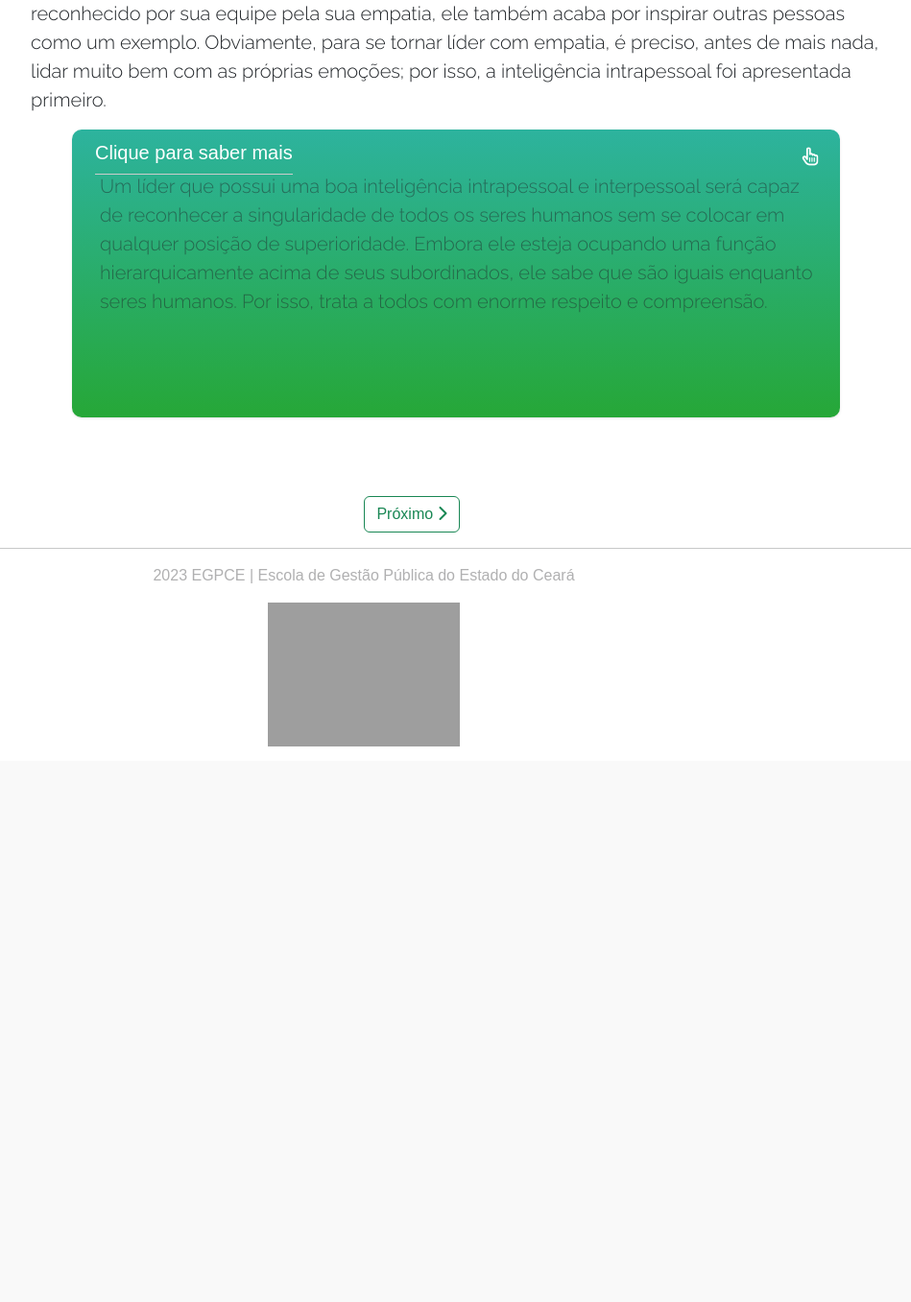
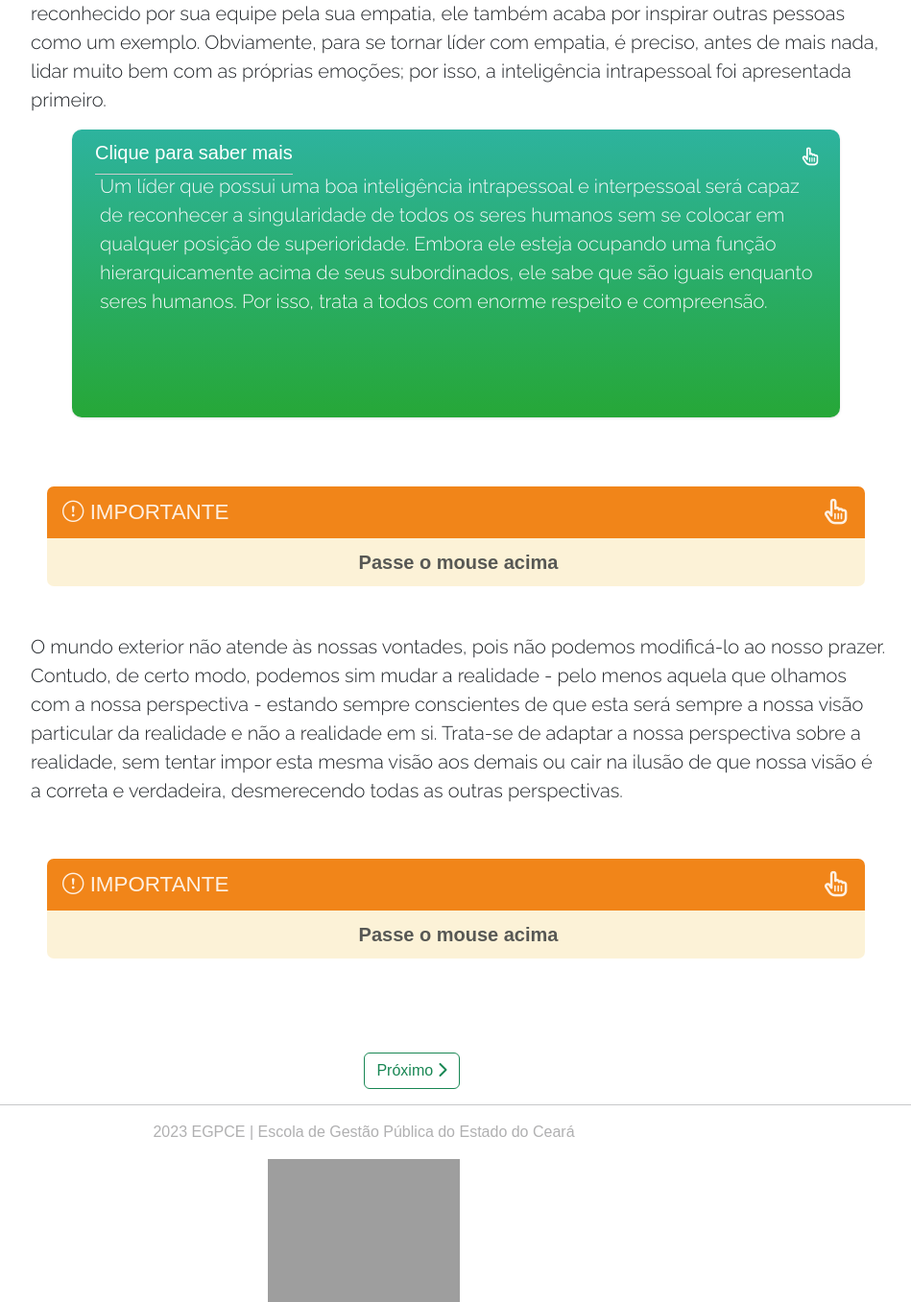
Before and after one commit to davibarbosamarques/InteligenciaEmocional_EGPCE, a PHP site: page /topico03.php in a window 1280 px wide. Shown: the part 4191-5548 px from the top of the page at 96% size, without its empty margins (261-1210 px from the left). Before the commit the page ends 4969 px from the top, so only its background shows below. Run offline with PHP 8.4, Linux system fonts and the light colour scheme; grey boxes are pictures that could not be loaded.

Commit message:
terminei o topico-03 falta apenas ajeitar a responsividade

```diff
--- a/Modulo02/layout/head.php
+++ b/Modulo02/layout/head.php
@@ -16,8 +16,6 @@
     <script src="https://cdn.jsdelivr.net/npm/bootstrap@5.3.2/dist/js/bootstrap.min.js"
         integrity="sha384-BBtl+eGJRgqQAUMxJ7pMwbEyER4l1g+O15P+16Ep7Q9Q+zqX6gSbd85u4mG4QzX+"
         crossorigin="anonymous"></script>
-    <!-- link do scroollrevel -->
-    <script src="https://unpkg.com/scrollreveal"></script>
     <!-- Cdn do bootstrap icons -->
     <link rel="stylesheet" href="https://cdn.jsdelivr.net/npm/bootstrap-icons@1.10.5/font/bootstrap-icons.css">
     <!-- cdn jquery  -->
--- a/Modulo02/topico03.php
+++ b/Modulo02/topico03.php
@@ -275,7 +275,7 @@
                                         <span class="material-symbols-outlined"> <i id="icon-pointer" class="fa-regular fa-hand-pointer fa-beat" style="color:white"></i> </span>
                                         </header>
 
-                                        <p class="text-left">Um líder que possui uma boa inteligência intrapessoal e interpessoal será capaz de reconhecer a singularidade de todos os seres humanos sem se colocar em qualquer posição de superioridade. Embora ele esteja ocupando uma função hierarquicamente acima de seus subordinados, ele sabe que são iguais enquanto seres humanos. Por isso, trata a todos com enorme respeito e compreensão.</p>
+                                        <p class="text-left text-light" style="opacity:1">Um líder que possui uma boa inteligência intrapessoal e interpessoal será capaz de reconhecer a singularidade de todos os seres humanos sem se colocar em qualquer posição de superioridade. Embora ele esteja ocupando uma função hierarquicamente acima de seus subordinados, ele sabe que são iguais enquanto seres humanos. Por isso, trata a todos com enorme respeito e compreensão.</p>
 
                                     </div>
                                     <div class="back">
@@ -291,6 +291,46 @@
                                 </label>
                             </div>
                         </div>
+                        <!-- CAIXA DE TEXTO IMPORTANTE -->
+                        <section class="container">
+                            <div class="accordion">
+                            <section id="content">
+                                <div class="caixaprincipal" id="tituloimportante">
+                                <div class="div_teste">
+                                    <div><i class="bi bi-exclamation-circle"></i> IMPORTANTE </div>
+                                    <i id="icon-pointer" class="fa-regular fa-hand-pointer fa-beat"></i>
+                                </div>
+                                </div> <!--caixa Principal-->
+                                <div class="accordion-content" id="importante">
+                                <p class="txt-aviso"><strong class="opacity-75"> Passe o mouse acima </strong></p>
+                                <p class="txt-caixasecundaria">Eu gostaria de que você prestasse bastante atenção nesse ponto: o mundo exterior, aquele que olhamos enquanto estamos com os olhos abertos, é um mundo limitado e, conforme expliquei antes, restringe nossas ações a todo momento. Por outro lado, nosso mundo interior, aquele que observamos enquanto fechamos os olhos, é ilimitado e completamente acessível, dependendo exclusivamente da nossa própria vontade. Sendo assim, em qual desses mundos você imagina que um ser humano pode se sentir mais confortável e emocionalmente seguro? No mundo exterior - em que ele é, a todo momento, limitado em suas ações - ou no mundo interior - onde ele está absolutamente sobre o seu próprio domínio?</p> <!--caixa secundaria-->
+                                </div>
+                            </section>
+                            </div>
+                        </section>
+                        <!-- FIM DA CAIXA IMPORTANTE -->
+
+                        <p class="text-start wow fadeIn" data-wow-delay="0.3s">O mundo exterior não atende às nossas vontades, pois não podemos modificá-lo ao nosso prazer. Contudo, de certo modo, podemos sim mudar a realidade - pelo menos aquela que olhamos com a nossa perspectiva - estando sempre conscientes de que esta será sempre a nossa visão particular da realidade e não a realidade em si. Trata-se de adaptar a nossa perspectiva sobre a realidade, sem tentar impor esta mesma visão aos demais ou cair na ilusão de que nossa visão é a correta e verdadeira, desmerecendo todas as outras perspectivas.</p>
+
+                        <!-- CAIXA DE TEXTO IMPORTANTE -->
+                        <section class="container">
+                            <div class="accordion">
+                            <section id="content">
+                                <div class="caixaprincipal" id="tituloimportante">
+                                <div class="div_teste">
+                                    <div><i class="bi bi-exclamation-circle"></i> IMPORTANTE </div>
+                                    <i id="icon-pointer" class="fa-regular fa-hand-pointer fa-beat"></i>
+                                </div>
+                                </div> <!--caixa Principal-->
+                                <div class="accordion-content" id="importante">
+                                <p class="txt-aviso"><strong class="opacity-75"> Passe o mouse acima </strong></p>
+                                <p class="txt-caixasecundaria">Quanto a isto, gostaria de que você prestasse atenção em uma história que reflete exatamente como cada pessoa pode criar o seu próprio paraíso e também o seu próprio inferno interior. Conscientes disso, podemos adicionar prazer e felicidade em nossas vidas, ou, quando não estamos em alerta sobre isso, podemos ficar a mercê de todo tipo de acontecimento aleatório e fruto de medos e padrões negativos.</p> <!--caixa secundaria-->
+                                </div>
+                            </section>
+                            </div>
+                        </section>
+                        <!-- FIM DA CAIXA IMPORTANTE -->
+
                         </div>
 
                 </div>
```
